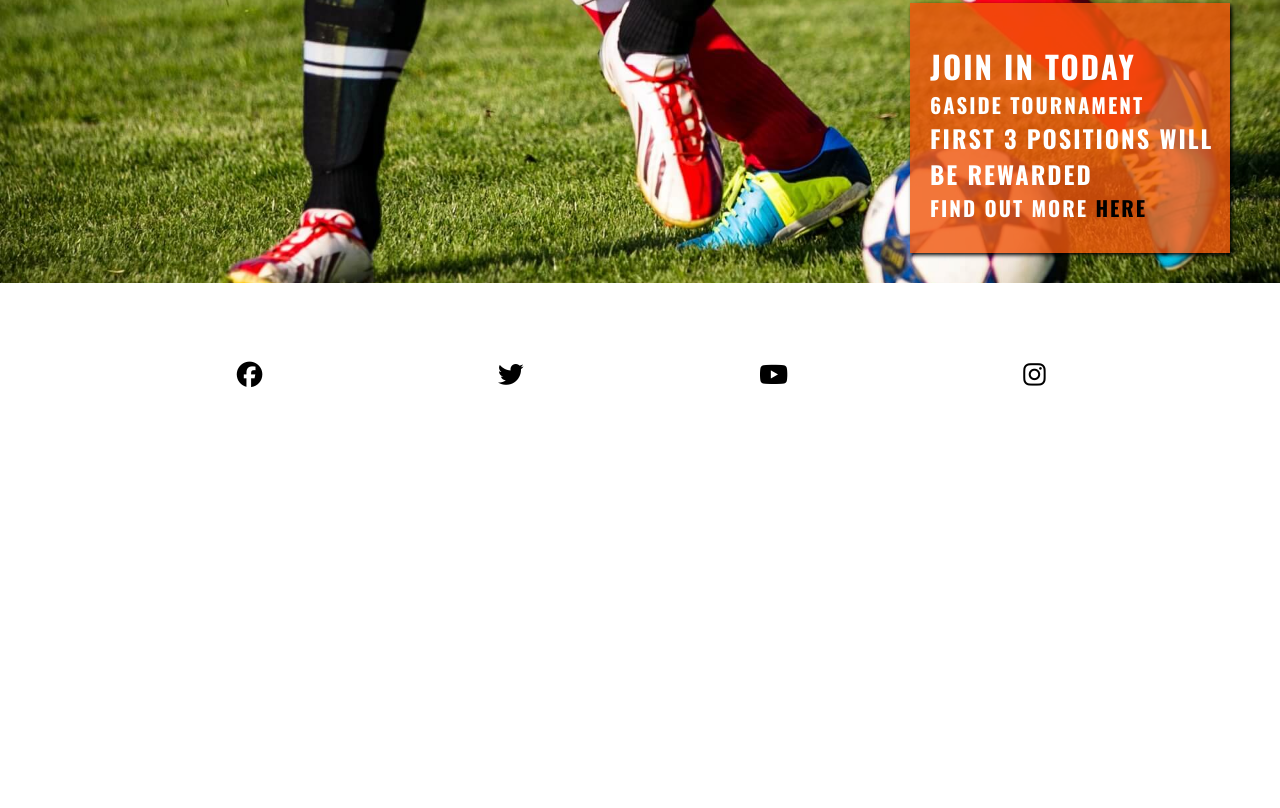
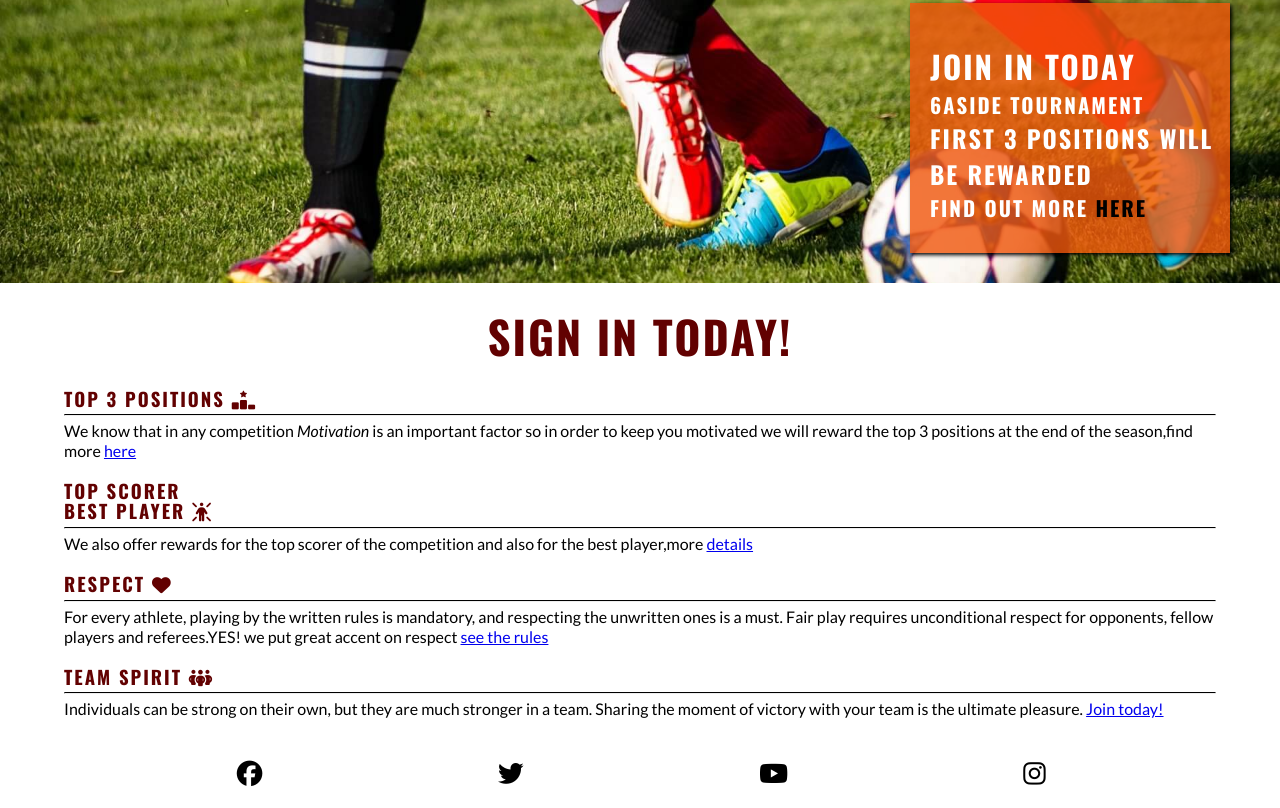
Before and after one commit to raullupea/raul.lupea, a plain HTML site: page index.html in a window 1280 px wide. Shown: the part 391-1199 px from the top of the page. Before the commit the page ends 800 px from the top, so only its background shows below. Drawn offline with nearby package versions, Linux system fonts and the light colour scheme.

Commit message:
Add reasons section

```diff
--- a/assets/css/style.css
+++ b/assets/css/style.css
@@ -38,7 +38,10 @@ header a {
     color: inherit;
 }
 
-h1, h2, h3 ,h4 {
+h1,
+h2,
+h3,
+h4 {
     font-family: 'Oswald', sans-serif;
     text-transform: uppercase;
     letter-spacing: 2px;
@@ -110,21 +113,53 @@ main {
     font-size: 110%;
     position: absolute;
     bottom: 30px;
-    width:80%;
-    min-height:200px;
-    padding-top:40px;
-    padding-left:20px;
+    width: 80%;
+    min-height: 200px;
+    padding-top: 40px;
+    padding-left: 20px;
     box-shadow: 2px 2px 4px #000;
 }
-#cover-text >h2 ,#cover-text >h3,#cover-text >h4 {
-    color:#fff;
+
+#cover-text>h2,
+#cover-text>h3,
+#cover-text>h4 {
+    color: #fff;
 }
-h4 > a {
-    text-decoration:none;
-    color:#000;
+
+h4>a {
+    text-decoration: none;
+    color: #000;
 }
-h4 >a:hover {
-    color:#fff;
+
+h4>a:hover {
+    color: #fff;
+}
+
+/* Reasons section */
+#reasons {
+    width: 90%;
+    margin: 20px auto;
+}
+
+#reasons>h2 {
+    margin-bottom: 20px;
+    text-align: center;
+    font-size: 280%;
+}
+
+#football-rewards div,
+#football-values div {
+    line-height: 20px;
+    margin-bottom: 20px;
+}
+
+#benefits p {
+    padding 0 20px;
+}
+
+#benefits hr {
+    border-top: 1px solid #000;
+    margin: 5px 0;
 }
 
 /* Footer */
@@ -174,12 +209,13 @@ h4 >a:hover {
         margin: 1rem 0.5rem;
         text-align: center;
     }
+
     /* Hero */
     #cover-text {
-        width:320px;
-        min-height:250px;
-        right:50px;
-        font-size:130%;
+        width: 320px;
+        min-height: 250px;
+        right: 50px;
+        font-size: 130%;
 
     }
 }
--- a/index.html
+++ b/index.html
@@ -44,7 +44,9 @@
         <h1 id="logo">ManOn</h1>
       </a>
       <input type="checkbox" id="nav-toggle" name="nav-toggle" />
-      <label for="nav-toggle" class="nav-toggle-label"><i class="fa-solid fa-bars"></i></label>
+      <label for="nav-toggle" class="nav-toggle-label"
+        ><i class="fa-solid fa-bars"></i
+      ></label>
       <nav>
         <ul id="menu">
           <li><a href="index.html" class="active">Home</a></li>
@@ -59,9 +61,54 @@
         <div id="cover-text">
           <h2>Join in today</h2>
           <h4>6aside tournament</h4>
-          <h3>First 3 positions  will be rewarded </h3>
+          <h3>First 3 positions will be rewarded</h3>
           <h4>Find out more <a href="about.html" target="_blank">Here</a></h4>
         </div>
+      </section>
+      <!-- Reason section -->
+      <section id="reasons">
+        <h2>Sign in today!</h2>
+        <div id="benefits">
+            <div id="football-rewards">
+                <div>
+                    <h3>Top 3 positions <i class="fa-solid fa-ranking-star"></i></h3>
+                    <hr>
+                    <p>We know that in any competition <i>Motivation</i> is an important factor so in order to keep you motivated  we will reward the top 3 positions at the end of the season,find more <a href="about.html" target="_blank">here</a></p>
+                </div>
+                <div>
+                    <h3> Top scorer <br>Best player <i class="fa-solid fa-person-rays"></i></h3>
+                    <hr>
+                    <p>We also  offer rewards for the top scorer of the competition and also for the best player,more <a href="about.html" target="_blank">details</a></p>
+                </div>
+            </div>
+            <div id="football-values">
+             <div>
+                <h3>Respect <i class="fa-solid fa-heart"></i></h3>
+                <hr>
+                <p>For every athlete, playing by the written rules is mandatory, and respecting the unwritten ones is a must. Fair play
+                requires unconditional respect for opponents, fellow players and referees.YES! we put great accent on respect <a href="about.html" target="_blank">see the rules</a></p>
+             </div>
+             <div>
+                <h3>Team spirit <i class="fa-solid fa-people-group"></i></h3>
+                <hr>
+                <p> Individuals can be strong on their own, but they are much stronger in a team. Sharing the moment of victory with your
+                team is the ultimate pleasure. <a href="contact.html">Join today!</a> </p>
+             </div>
+
+            </div>
+
+
+
+
+        </div>
+
+
+
+
+
+
+        </div>
+
       </section>
     </main>
     <!--Footer-->
```
